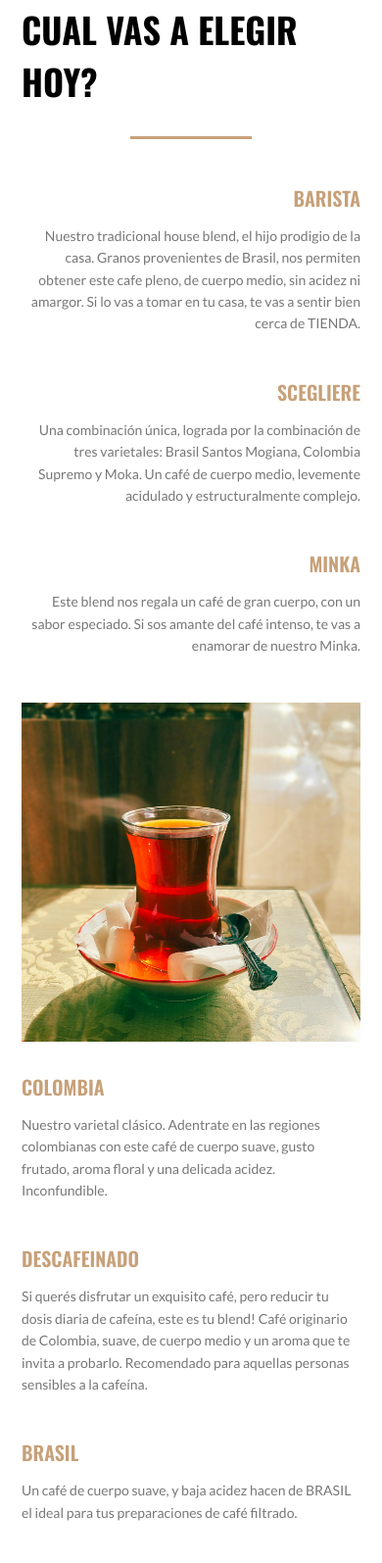
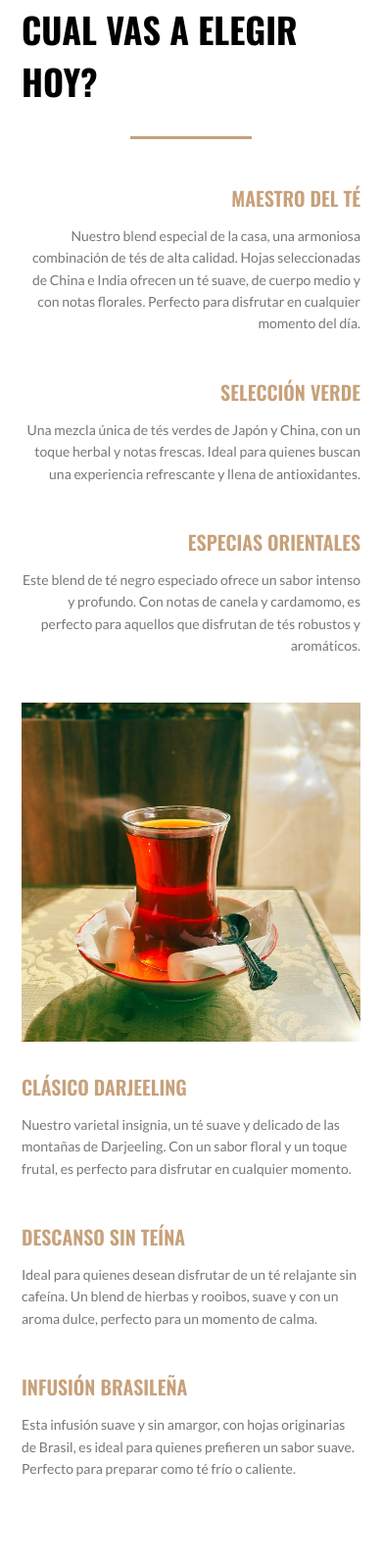
Before and after one commit to dasunheimliche/tp-grupo-7-frontend, a plain HTML site: page index.html in a window 390 px wide. Shown: the part 1705-3300 px from the top of the page at 98% size. Drawn offline with nearby package versions, Linux system fonts and the light colour scheme.

Commit message:
correcciones y retoques a navbar, footer e index.html

```diff
--- a/css/claussimar.css
+++ b/css/claussimar.css
@@ -15,6 +15,10 @@ body {
 }
 
 /** NAV */
+
+nav a {
+  all: unset;
+}
 
 nav {
   padding: 0px var(--margin);
@@ -226,7 +230,6 @@ section {
   display: flex;
   position: relative;
   align-items: end;
-  cursor: pointer;
 }
 
 .preview-card-subtitle {
@@ -250,6 +253,7 @@ section {
   font-size: 0.75rem;
   line-height: 1rem;
   margin-top: 0.625rem;
+  cursor: pointer;
 }
 
 .preview-card .overlay {
@@ -273,7 +277,7 @@ section {
 }
 
 .our-tea-content .left-content,
-.our-tea-content .rigth-content {
+.our-tea-content .right-content {
   width: 25%;
   display: flex;
   flex-direction: column;
@@ -292,7 +296,7 @@ section {
   padding: 0px 2.5rem 0px 0px;
 }
 
-.our-tea-content .rigth-content .info {
+.our-tea-content .right-content .info {
   padding: 0px 0px 0px 2.5rem;
 }
 
@@ -563,7 +567,7 @@ section {
   }
 
   .our-tea-content .left-content,
-  .our-tea-content .rigth-content {
+  .our-tea-content .right-content {
     width: 100%;
     flex-direction: row;
     justify-content: space-between;
@@ -578,7 +582,7 @@ section {
     padding: 0px 0rem 0px 0px;
   }
 
-  .our-tea-content .rigth-content .info {
+  .our-tea-content .right-content .info {
     padding: 0px 0px 0px 0rem;
   }
 
@@ -594,7 +598,7 @@ section {
   }
 
   .our-tea-content .left-content,
-  .our-tea-content .rigth-content {
+  .our-tea-content .right-content {
     width: 100%;
     flex-direction: column;
     justify-content: space-between;
--- a/index.html
+++ b/index.html
@@ -16,12 +16,12 @@
           <span></span>
         </button>
         <ul class="nav-links">
-          <li>NUESTRO TÈ</li>
-          <li>TUTORIALES</li>
-          <li>NUESTRO MENÚ</li>
-          <li>TRABAJA CON NOSOTROS</li>
-          <li>FRANQUICIAS</li>
-          <li>CONTACTO</li>
+          <a href="./tienda.html"><li>NUESTRO TÈ</li></a>
+          <a href="./tutoriales.html"><li>TUTORIALES</li></a>
+          <a href="./menu-tienda.html"><li>NUESTRO MENÚ</li></a>
+          <a href="./trabaja-en-tdt.html"><li>TRABAJA CON NOSOTROS</li></a>
+          <a href="./franquicias.html"><li>FRANQUICIAS</li></a>
+          <a href="./contacto.html"><li>CONTACTO</li></a>
         </ul>
       </div>
     </nav>
@@ -120,59 +120,57 @@
         <div class="our-tea-content">
           <div class="left-content">
             <div class="info">
-              <h4>BARISTA</h4>
+              <h4>MAESTRO DEL TÉ</h4>
               <p>
-                Nuestro tradicional house blend, el hijo prodigio de la casa.
-                Granos provenientes de Brasil, nos permiten obtener este cafe
-                pleno, de cuerpo medio, sin acidez ni amargor. Si lo vas a tomar
-                en tu casa, te vas a sentir bien cerca de TIENDA.
+                Nuestro blend especial de la casa, una armoniosa combinación de
+                tés de alta calidad. Hojas seleccionadas de China e India
+                ofrecen un té suave, de cuerpo medio y con notas florales.
+                Perfecto para disfrutar en cualquier momento del día.
               </p>
             </div>
             <div class="info">
-              <h4>SCEGLIERE</h4>
+              <h4>SELECCIÓN VERDE</h4>
               <p>
-                Una combinación única, lograda por la combinación de tres
-                varietales: Brasil Santos Mogiana, Colombia Supremo y Moka. Un
-                café de cuerpo medio, levemente acidulado y estructuralmente
-                complejo.
+                Una mezcla única de tés verdes de Japón y China, con un toque
+                herbal y notas frescas. Ideal para quienes buscan una
+                experiencia refrescante y llena de antioxidantes.
               </p>
             </div>
             <div class="info">
-              <h4>MINKA</h4>
+              <h4>ESPECIAS ORIENTALES</h4>
               <p>
-                Este blend nos regala un café de gran cuerpo, con un sabor
-                especiado. Si sos amante del café intenso, te vas a enamorar de
-                nuestro Minka.
+                Este blend de té negro especiado ofrece un sabor intenso y
+                profundo. Con notas de canela y cardamomo, es perfecto para
+                aquellos que disfrutan de tés robustos y aromáticos.
               </p>
             </div>
           </div>
           <div class="middle-content">
-            <img class="overlay" src="./img/our-tea.jpg" alt="" />
+            <img class="overlay" src="./img/our-tea.jpg" alt="Taza de té" />
           </div>
-          <div class="rigth-content">
+          <div class="right-content">
             <div class="info">
-              <h4>COLOMBIA</h4>
+              <h4>CLÁSICO DARJEELING</h4>
               <p>
-                Nuestro varietal clásico. Adentrate en las regiones colombianas
-                con este café de cuerpo suave, gusto frutado, aroma floral y una
-                delicada acidez. Inconfundible.
+                Nuestro varietal insignia, un té suave y delicado de las
+                montañas de Darjeeling. Con un sabor floral y un toque frutal,
+                es perfecto para disfrutar en cualquier momento.
               </p>
             </div>
             <div class="info">
-              <h4>DESCAFEINADO</h4>
+              <h4>DESCANSO SIN TEÍNA</h4>
               <p>
-                Si querés disfrutar un exquisito café, pero reducir tu dosis
-                diaria de cafeína, este es tu blend! Café originario de
-                Colombia, suave, de cuerpo medio y un aroma que te invita a
-                probarlo. Recomendado para aquellas personas sensibles a la
-                cafeína.
+                Ideal para quienes desean disfrutar de un té relajante sin
+                cafeína. Un blend de hierbas y rooibos, suave y con un aroma
+                dulce, perfecto para un momento de calma.
               </p>
             </div>
             <div class="info">
-              <h4>BRASIL</h4>
+              <h4>INFUSIÓN BRASILEÑA</h4>
               <p>
-                Un café de cuerpo suave, y baja acidez hacen de BRASIL el ideal
-                para tus preparaciones de café filtrado.
+                Esta infusión suave y sin amargor, con hojas originarias de
+                Brasil, es ideal para quienes prefieren un sabor suave. Perfecto
+                para preparar como té frío o caliente.
               </p>
             </div>
           </div>
@@ -193,19 +191,19 @@
         <div class="footer-section">
           <h3>Contenidos</h3>
           <ul>
-            <li><a href="#">Inicio</a></li>
-            <li><a href="#">Nuestro Té</a></li>
-            <li><a href="#">Nuestro menú</a></li>
+            <li><a href="./index.html">Inicio</a></li>
+            <li><a href="./tienda.html">Nuestro Té</a></li>
+            <li><a href="./menu-tienda.html">Nuestro menú</a></li>
           </ul>
         </div>
 
         <div class="footer-section">
           <h3>Necesitás ayuda</h3>
           <ul>
-            <li><a href="#">Tutoriales</a></li>
-            <li><a href="#">Trabajá en TDC</a></li>
-            <li><a href="#">Franquicias</a></li>
-            <li><a href="#">Contacto</a></li>
+            <li><a href="./tutoriales.html">Tutoriales</a></li>
+            <li><a href="./trabaja-en-tdt.html">Trabajá en TDC</a></li>
+            <li><a href="./franquicias.html">Franquicias</a></li>
+            <li><a href="./contacto.html">Contacto</a></li>
           </ul>
         </div>
 
@@ -229,7 +227,7 @@
       </div>
 
       <div class="copyright">
-        © Copyright 2021 Tienda de tè - Todos los derechos reservados.<br />
+        © Copyright 2024 Tienda de tè - Todos los derechos reservados.<br />
         Todos los logos, productos, marcas y nombres aquí utilizados son
         propiedad registrada.
       </div>
```
